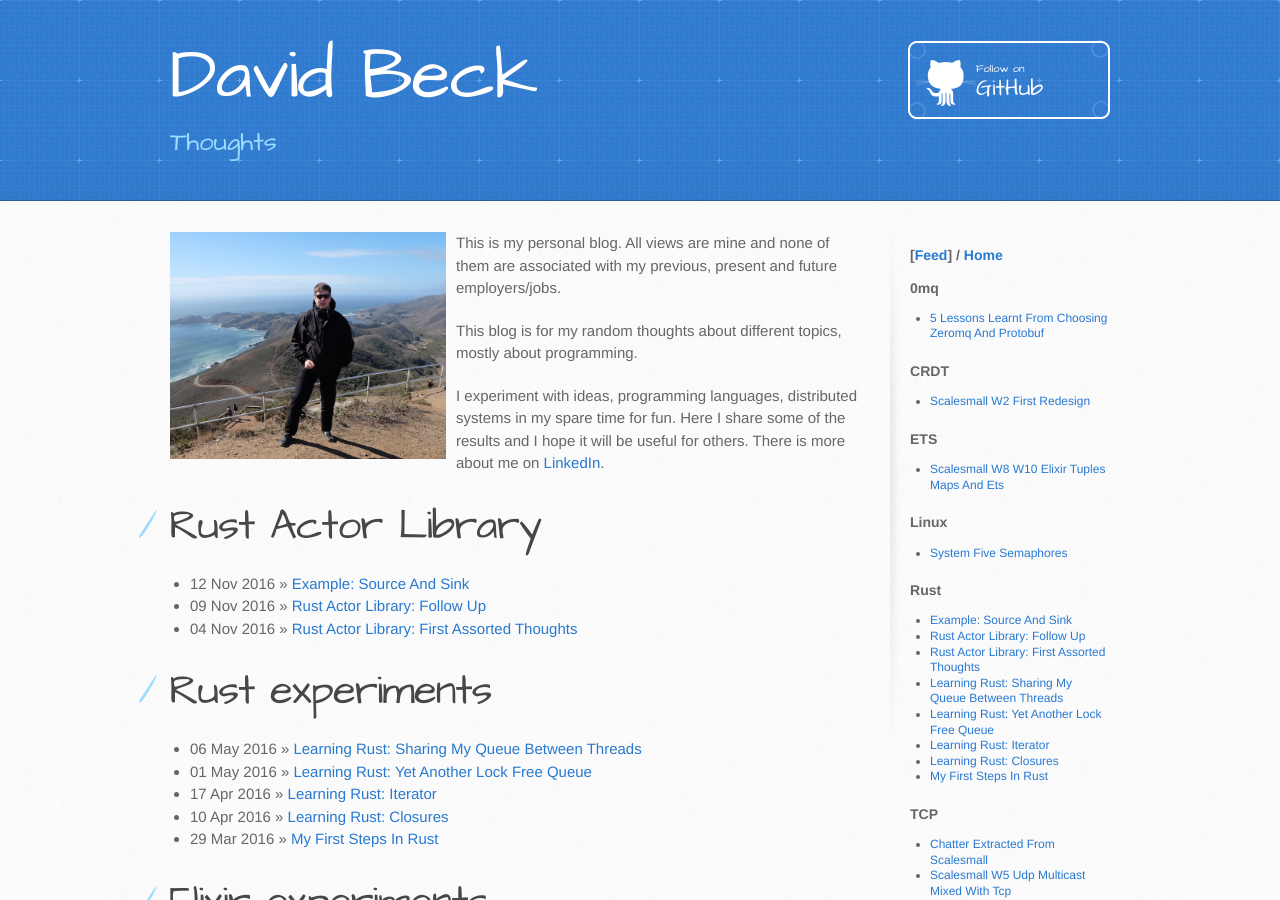
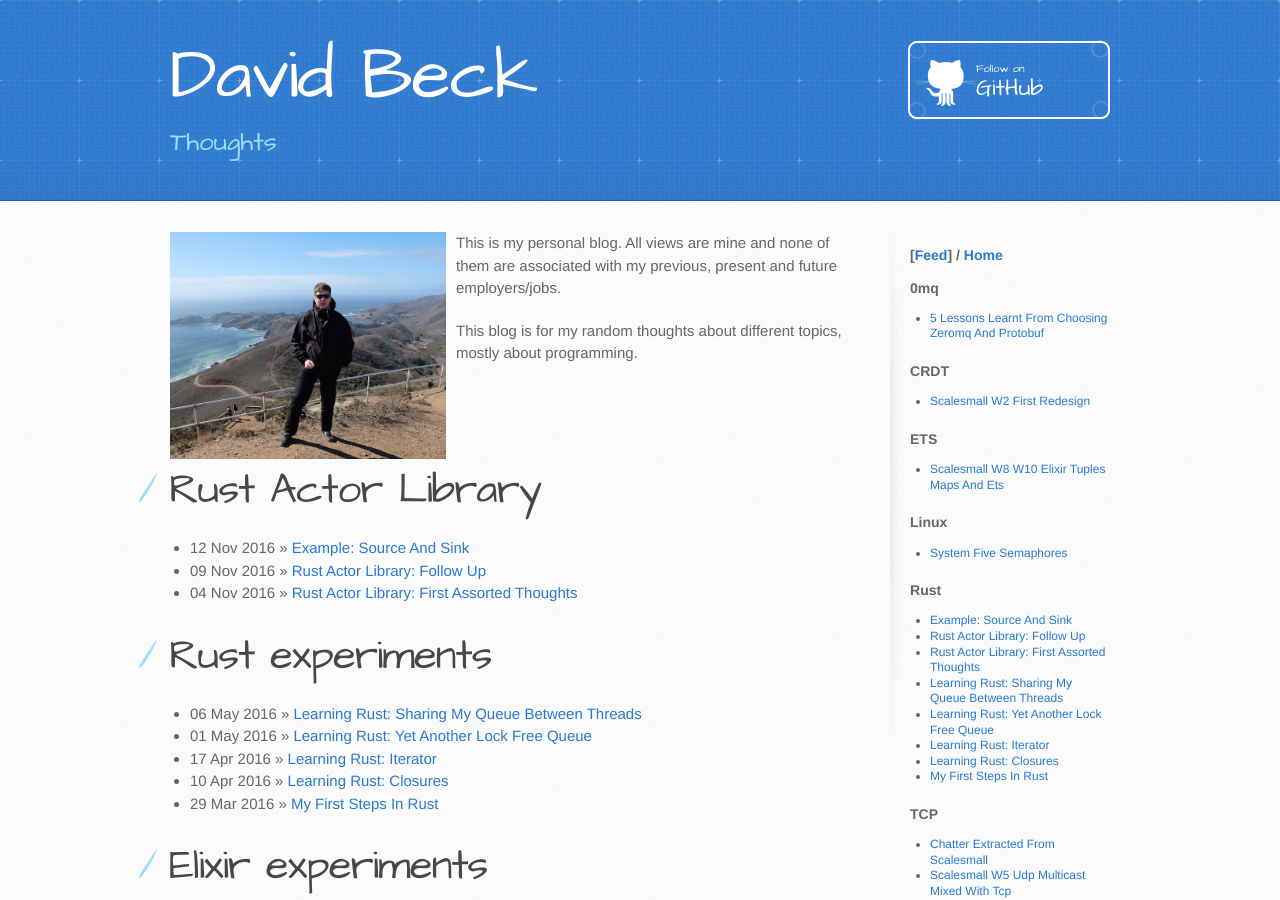
Before and after one commit to dbeck/dbeck.github.io, a Jekyll site: the page built from index.html, in a window 1280 px wide and 900 px high. Built offline with Jekyll 4.4.1, drawn with Linux system fonts in a browser that asks for light colours.

Commit message:
remove Linkedin reference

```diff
--- a/index.html
+++ b/index.html
@@ -13,11 +13,6 @@ woopra: mainpage
     </p>
     <p>
       This blog is for my random thoughts about different topics, mostly about programming.
-    </p>
-    <p>
-      I experiment with ideas, programming languages, distributed systems in my spare time for fun.
-      Here I share some of the results and I hope it will be useful for others.
-      There is more about me on <a href="https://hu.linkedin.com/in/davidbeckhungary">LinkedIn</a>.
     </p>
   </span>
 </div>
```
